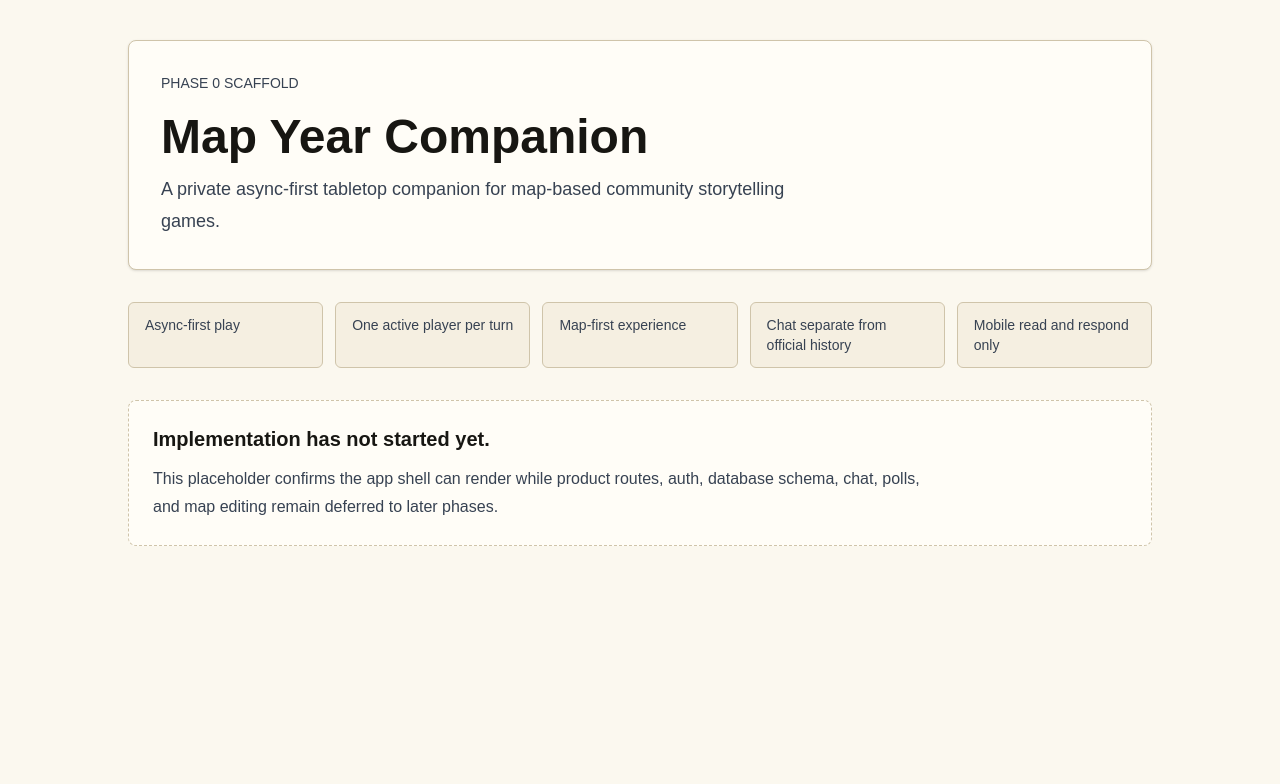
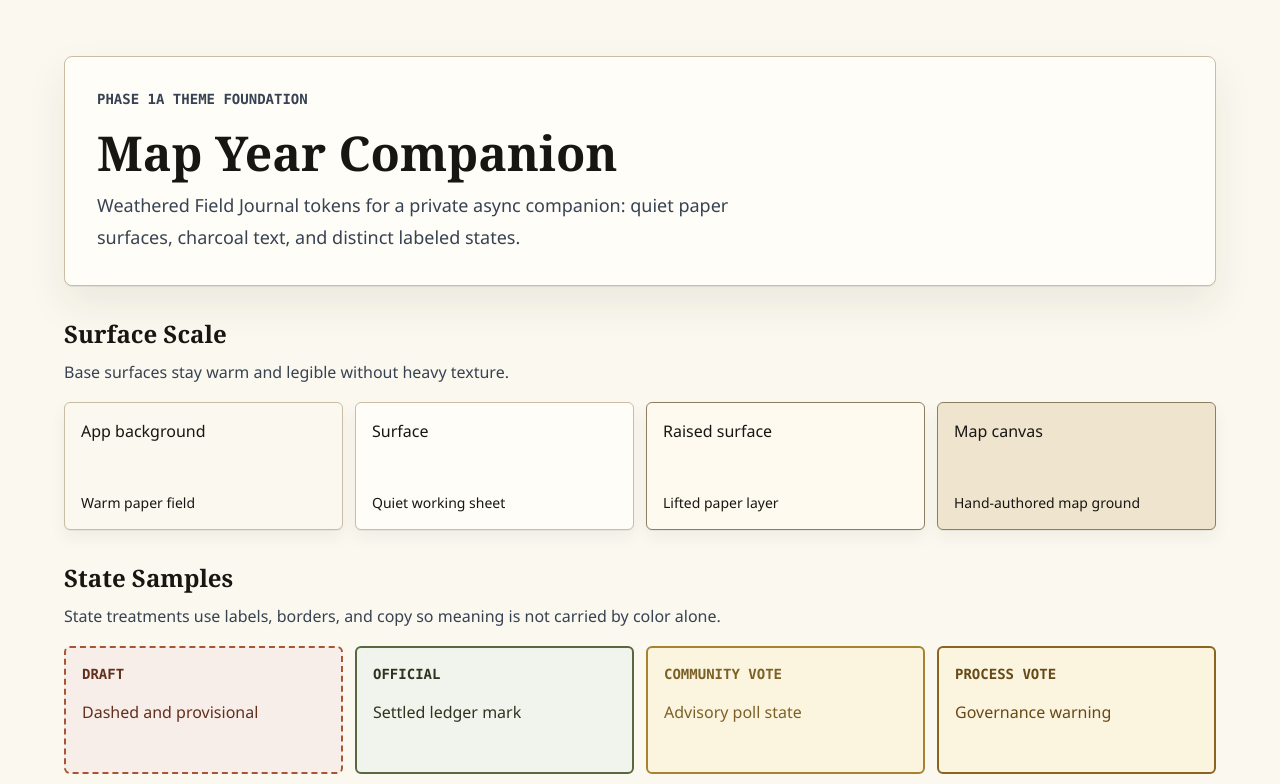
Before and after one commit to kevinsprojects88/map-year-companion, a Next.js app: page / in a window 1280 px wide. Shown: the top 784 px of the page. Built offline with nearby package versions, Linux system fonts and the light colour scheme.

Commit message:
Add Phase 1A design token foundation

```diff
--- a/src/app/globals.css
+++ b/src/app/globals.css
@@ -18,9 +18,24 @@
   --color-accent: var(--accent);
   --color-accent-foreground: var(--accent-foreground);
   --color-destructive: var(--destructive);
+  --color-destructive-foreground: var(--destructive-foreground);
   --color-border: var(--border);
+  --color-border-strong: var(--border-strong);
   --color-input: var(--input);
   --color-ring: var(--ring);
+  --color-surface: var(--bg-surface);
+  --color-surface-raised: var(--bg-surface-raised);
+  --color-canvas: var(--bg-canvas);
+  --color-state-draft: var(--state-draft-bg);
+  --color-state-official: var(--state-official-bg);
+  --color-state-poll: var(--state-poll-bg);
+  --color-state-process: var(--state-process-bg);
+  --color-state-archived: var(--state-archived-bg);
+  --font-sans: var(--font-ui);
+  --font-serif: var(--font-heading);
+  --font-mono: var(--font-label);
+  --shadow-paper-sm: var(--effect-shadow-paper-sm);
+  --shadow-paper-md: var(--effect-shadow-paper-md);
   --radius-sm: calc(var(--radius) - 4px);
   --radius-md: calc(var(--radius) - 2px);
   --radius-lg: var(--radius);
@@ -35,13 +50,49 @@ html {
 }
 
 body {
+  min-height: 100vh;
   margin: 0;
-  background: var(--background);
+  background:
+    linear-gradient(180deg, rgb(255 253 247 / 0.74), rgb(251 248 239 / 0.94)),
+    var(--background);
   color: var(--foreground);
   font-family:
-    Arial,
-    Helvetica,
-    sans-serif;
+    var(--font-ui);
+  text-rendering: optimizeLegibility;
+  -webkit-font-smoothing: antialiased;
+  -moz-osx-font-smoothing: grayscale;
+}
+
+h1,
+h2,
+h3,
+h4,
+h5,
+h6 {
+  color: var(--text-primary);
+  font-family: var(--font-heading);
+  letter-spacing: 0;
+}
+
+button,
+input,
+textarea,
+select {
+  font: inherit;
+}
+
+:where(
+    a,
+    button,
+    input,
+    textarea,
+    select,
+    summary,
+    [tabindex]:not([tabindex="-1"])
+  ):focus-visible {
+  outline: 2px solid var(--border-focus);
+  outline-offset: 3px;
+  box-shadow: 0 0 0 4px var(--ring-focus);
 }
 
 ::selection {
--- a/src/app/page.tsx
+++ b/src/app/page.tsx
@@ -1,50 +1,151 @@
-const guardrails = [
-  "Async-first play",
-  "One active player per turn",
-  "Map-first experience",
-  "Chat separate from official history",
-  "Mobile read and respond only"
+const surfaceSamples = [
+  {
+    label: "App background",
+    description: "Warm paper field",
+    className: "border-border bg-background text-foreground"
+  },
+  {
+    label: "Surface",
+    description: "Quiet working sheet",
+    className: "border-border bg-surface text-foreground"
+  },
+  {
+    label: "Raised surface",
+    description: "Lifted paper layer",
+    className: "border-border-strong bg-surface-raised text-foreground"
+  },
+  {
+    label: "Map canvas",
+    description: "Hand-authored map ground",
+    className: "border-border-strong bg-canvas text-foreground"
+  }
+];
+
+const stateSamples = [
+  {
+    label: "Draft",
+    cue: "Dashed and provisional",
+    className:
+      "border-dashed border-[var(--state-draft-border)] bg-[var(--state-draft-bg)] text-[var(--state-draft-text)]"
+  },
+  {
+    label: "Official",
+    cue: "Settled ledger mark",
+    className:
+      "border-solid border-[var(--state-official-border)] bg-[var(--state-official-bg)] text-[var(--state-official-text)]"
+  },
+  {
+    label: "Community Vote",
+    cue: "Advisory poll state",
+    className:
+      "border-solid border-[var(--state-poll-border)] bg-[var(--state-poll-bg)] text-[var(--state-poll-text)]"
+  },
+  {
+    label: "Process Vote",
+    cue: "Governance warning",
+    className:
+      "border-solid border-[var(--state-process-border)] bg-[var(--state-process-bg)] text-[var(--state-process-text)]"
+  },
+  {
+    label: "Archived",
+    cue: "Read-only record",
+    className:
+      "border-solid border-[var(--state-archived-border)] bg-[var(--state-archived-bg)] text-[var(--state-archived-text)]"
+  },
+  {
+    label: "Error",
+    cue: "Recovery needed",
+    className:
+      "border-solid border-[var(--state-error-border)] bg-[var(--state-error-bg)] text-[var(--state-error-text)]"
+  },
+  {
+    label: "Warning",
+    cue: "Needs attention",
+    className:
+      "border-solid border-[var(--state-warning-border)] bg-[var(--state-warning-bg)] text-[var(--state-warning-text)]"
+  },
+  {
+    label: "Success",
+    cue: "Validation passed",
+    className:
+      "border-solid border-[var(--state-success-border)] bg-[var(--state-success-bg)] text-[var(--state-success-text)]"
+  }
 ];
 
 export default function Home() {
   return (
-    <main className="min-h-screen bg-background px-6 py-10 text-foreground sm:px-10">
-      <div className="mx-auto flex w-full max-w-5xl flex-col gap-8">
-        <section className="flex flex-col gap-5 rounded-lg border border-border bg-card p-6 shadow-sm sm:p-8">
-          <p className="text-sm font-medium uppercase text-muted-foreground">
-            Phase 0 scaffold
+    <main className="min-h-screen bg-background px-6 py-10 text-foreground sm:px-10 lg:py-14">
+      <div className="mx-auto flex w-full max-w-6xl flex-col gap-8">
+        <section className="flex flex-col gap-5 rounded-lg border border-border bg-card p-6 shadow-paper-md sm:p-8">
+          <p className="font-mono text-sm font-semibold uppercase text-muted-foreground">
+            Phase 1A theme foundation
           </p>
           <div className="flex flex-col gap-3">
             <h1 className="max-w-3xl text-4xl font-semibold sm:text-5xl">
               Map Year Companion
             </h1>
             <p className="max-w-2xl text-lg leading-8 text-muted-foreground">
-              A private async-first tabletop companion for map-based community
-              storytelling games.
+              Weathered Field Journal tokens for a private async companion:
+              quiet paper surfaces, charcoal text, and distinct labeled states.
             </p>
           </div>
         </section>
 
         <section
-          aria-label="MVP guardrails"
-          className="grid gap-3 sm:grid-cols-2 lg:grid-cols-5"
+          aria-labelledby="surface-demo"
+          className="flex flex-col gap-4"
         >
-          {guardrails.map((guardrail) => (
-            <div
-              className="rounded-md border border-border bg-muted px-4 py-3 text-sm font-medium text-muted-foreground"
-              key={guardrail}
-            >
-              {guardrail}
-            </div>
-          ))}
+          <div className="flex flex-col gap-2">
+            <h2 id="surface-demo" className="text-2xl font-semibold">
+              Surface Scale
+            </h2>
+            <p className="max-w-2xl leading-7 text-muted-foreground">
+              Base surfaces stay warm and legible without heavy texture.
+            </p>
+          </div>
+          <div className="grid gap-3 sm:grid-cols-2 lg:grid-cols-4">
+            {surfaceSamples.map((sample) => (
+              <div
+                className={`flex min-h-32 flex-col justify-between rounded-md border p-4 shadow-paper-sm ${sample.className}`}
+                key={sample.label}
+              >
+                <p className="font-medium">{sample.label}</p>
+                <p className="text-sm">{sample.description}</p>
+              </div>
+            ))}
+          </div>
         </section>
 
-        <section className="rounded-lg border border-dashed border-border bg-card p-6">
-          <h2 className="text-xl font-semibold">Implementation has not started yet.</h2>
-          <p className="mt-3 max-w-3xl leading-7 text-muted-foreground">
-            This placeholder confirms the app shell can render while product
-            routes, auth, database schema, chat, polls, and map editing remain
-            deferred to later phases.
+        <section aria-labelledby="state-demo" className="flex flex-col gap-4">
+          <div className="flex flex-col gap-2">
+            <h2 id="state-demo" className="text-2xl font-semibold">
+              State Samples
+            </h2>
+            <p className="max-w-2xl leading-7 text-muted-foreground">
+              State treatments use labels, borders, and copy so meaning is not
+              carried by color alone.
+            </p>
+          </div>
+          <div className="grid gap-3 sm:grid-cols-2 lg:grid-cols-4">
+            {stateSamples.map((sample) => (
+              <div
+                className={`flex min-h-32 flex-col gap-4 rounded-md border-2 p-4 ${sample.className}`}
+                key={sample.label}
+              >
+                <p className="font-mono text-sm font-semibold uppercase">
+                  {sample.label}
+                </p>
+                <p className="text-base font-medium">{sample.cue}</p>
+              </div>
+            ))}
+          </div>
+        </section>
+
+        <section className="flex flex-col gap-3 rounded-lg border border-dashed border-border bg-card p-6 shadow-paper-sm">
+          <h2 className="text-2xl font-semibold">Placeholder only</h2>
+          <p className="max-w-3xl leading-7 text-muted-foreground">
+            Product routes, auth, Supabase, chat, polls, map editing, game
+            creation, and layout systems remain deferred to later phases.
           </p>
         </section>
       </div>
--- a/src/styles/theme.css
+++ b/src/styles/theme.css
@@ -1,21 +1,35 @@
 :root {
-  --background: var(--paper-50);
-  --foreground: var(--charcoal-900);
-  --card: #fffdf7;
-  --card-foreground: var(--charcoal-900);
-  --popover: #fffdf7;
-  --popover-foreground: var(--charcoal-900);
+  --background: var(--bg-app);
+  --foreground: var(--text-primary);
+  --card: var(--bg-surface);
+  --card-foreground: var(--text-primary);
+  --popover: var(--bg-surface-raised);
+  --popover-foreground: var(--text-primary);
   --primary: var(--moss-700);
-  --primary-foreground: #fbf8ef;
-  --secondary: var(--paper-200);
-  --secondary-foreground: var(--charcoal-900);
-  --muted: #f5efe1;
-  --muted-foreground: var(--slate-700);
-  --accent: var(--ochre-300);
-  --accent-foreground: var(--charcoal-900);
-  --destructive: var(--rust-500);
-  --border: #cfc4aa;
-  --input: #cfc4aa;
-  --ring: var(--moss-600);
+  --primary-foreground: var(--text-inverse);
+  --secondary: var(--bg-inset);
+  --secondary-foreground: var(--text-primary);
+  --muted: var(--paper-100);
+  --muted-foreground: var(--text-muted);
+  --accent: var(--ochre-100);
+  --accent-foreground: var(--text-primary);
+  --destructive: var(--state-error-accent);
+  --destructive-foreground: var(--text-inverse);
+  --border: var(--border-default);
+  --input: var(--border-default);
+  --ring: var(--border-focus);
+  --chart-1: var(--moss-600);
+  --chart-2: var(--rust-500);
+  --chart-3: var(--ochre-500);
+  --chart-4: var(--slate-500);
+  --chart-5: var(--olive-600);
+  --sidebar: var(--bg-surface);
+  --sidebar-foreground: var(--text-primary);
+  --sidebar-primary: var(--primary);
+  --sidebar-primary-foreground: var(--primary-foreground);
+  --sidebar-accent: var(--muted);
+  --sidebar-accent-foreground: var(--secondary-foreground);
+  --sidebar-border: var(--border);
+  --sidebar-ring: var(--ring);
   --radius: 0.5rem;
 }
--- a/src/styles/tokens.css
+++ b/src/styles/tokens.css
@@ -1,16 +1,128 @@
 :root {
+  /* Raw Weathered Field Journal palette */
+  --paper-0: #fffdf7;
   --paper-50: #fbf8ef;
-  --paper-100: #f1ead9;
-  --paper-200: #dfd1b4;
+  --paper-100: #f4eddd;
+  --paper-200: #e8dcc5;
+  --paper-300: #d7c7a7;
+  --paper-400: #c0aa83;
+  --paper-500: #a89168;
+  --charcoal-500: #6f675b;
+  --charcoal-700: #3b352c;
   --charcoal-800: #27251f;
   --charcoal-900: #171612;
+  --moss-50: #f1f4ec;
+  --moss-100: #dfe6d2;
+  --moss-300: #a8b684;
+  --moss-500: #738155;
   --moss-600: #59683f;
   --moss-700: #3f4b2d;
+  --moss-800: #2c351f;
+  --olive-100: #e5e6c9;
   --olive-300: #b9bd8a;
+  --olive-500: #8a8e5a;
   --olive-600: #6f7448;
+  --olive-700: #515537;
+  --rust-50: #f7eee9;
+  --rust-100: #ead4c9;
+  --rust-300: #c37b5a;
   --rust-500: #a75534;
+  --rust-600: #844128;
+  --rust-700: #632f1d;
+  --clay-50: #faf1ea;
+  --clay-100: #f0daca;
   --clay-300: #d0a381;
+  --clay-500: #a76d4f;
+  --clay-600: #81523b;
+  --ochre-50: #fbf5df;
+  --ochre-100: #f2e5b8;
   --ochre-300: #d6bc74;
+  --ochre-500: #a9822f;
+  --ochre-600: #7c6127;
+  --brass-100: #eee0b3;
+  --brass-400: #c49d46;
+  --brass-600: #80642b;
+  --slate-50: #f2f4f4;
+  --slate-100: #e1e5e7;
+  --slate-300: #a5adb6;
   --slate-500: #66717f;
   --slate-700: #374252;
+  --slate-800: #27303d;
+  --warning-50: #fbf4df;
+  --warning-100: #f1dfa7;
+  --warning-600: #8a6420;
+  --warning-700: #664916;
+  --error-50: #f9ece9;
+  --error-100: #f0d0ca;
+  --error-600: #9b3a2b;
+  --error-700: #762a20;
+  --success-50: #edf4e8;
+  --success-100: #d8e8cb;
+  --success-600: #4f6537;
+  --success-700: #394b28;
+
+  /* Semantic foundation tokens for app and component usage */
+  --bg-app: var(--paper-50);
+  --bg-surface: var(--paper-0);
+  --bg-surface-raised: #fffaf0;
+  --bg-canvas: #efe5cf;
+  --bg-inset: var(--paper-100);
+  --text-primary: var(--charcoal-900);
+  --text-secondary: var(--charcoal-700);
+  --text-muted: var(--slate-700);
+  --text-inverse: var(--paper-50);
+  --border-default: #c9bea5;
+  --border-subtle: #ded4be;
+  --border-strong: #8d7e62;
+  --border-focus: var(--moss-600);
+  --ring-focus: color-mix(in srgb, var(--border-focus) 24%, transparent);
+
+  --state-draft-bg: var(--rust-50);
+  --state-draft-surface: var(--clay-50);
+  --state-draft-text: var(--rust-700);
+  --state-draft-border: var(--rust-500);
+  --state-draft-accent: var(--rust-600);
+  --state-official-bg: var(--moss-50);
+  --state-official-surface: var(--moss-100);
+  --state-official-text: var(--moss-800);
+  --state-official-border: var(--moss-600);
+  --state-official-accent: var(--moss-700);
+  --state-poll-bg: var(--ochre-50);
+  --state-poll-surface: var(--ochre-100);
+  --state-poll-text: var(--ochre-600);
+  --state-poll-border: var(--ochre-500);
+  --state-poll-accent: var(--brass-600);
+  --state-process-bg: var(--warning-50);
+  --state-process-surface: var(--warning-100);
+  --state-process-text: var(--warning-700);
+  --state-process-border: var(--warning-600);
+  --state-process-accent: var(--warning-700);
+  --state-archived-bg: var(--slate-50);
+  --state-archived-surface: var(--slate-100);
+  --state-archived-text: var(--slate-700);
+  --state-archived-border: var(--slate-300);
+  --state-archived-accent: var(--slate-500);
+  --state-error-bg: var(--error-50);
+  --state-error-surface: var(--error-100);
+  --state-error-text: var(--error-700);
+  --state-error-border: var(--error-600);
+  --state-error-accent: var(--error-600);
+  --state-warning-bg: var(--warning-50);
+  --state-warning-surface: var(--warning-100);
+  --state-warning-text: var(--warning-700);
+  --state-warning-border: var(--warning-600);
+  --state-warning-accent: var(--warning-700);
+  --state-success-bg: var(--success-50);
+  --state-success-surface: var(--success-100);
+  --state-success-text: var(--success-700);
+  --state-success-border: var(--success-600);
+  --state-success-accent: var(--success-600);
+
+  --font-ui: "Aptos", "Segoe UI", "Gill Sans", "Trebuchet MS", Arial, sans-serif;
+  --font-heading: Georgia, "Iowan Old Style", "Times New Roman", serif;
+  --font-label: "SFMono-Regular", Consolas, "Liberation Mono", monospace;
+  --effect-shadow-paper-sm: 0 1px 0 rgb(39 37 31 / 0.06),
+    0 8px 16px rgb(39 37 31 / 0.05);
+  --effect-shadow-paper-md: 0 1px 0 rgb(39 37 31 / 0.08),
+    0 18px 42px rgb(39 37 31 / 0.08);
 }
```
